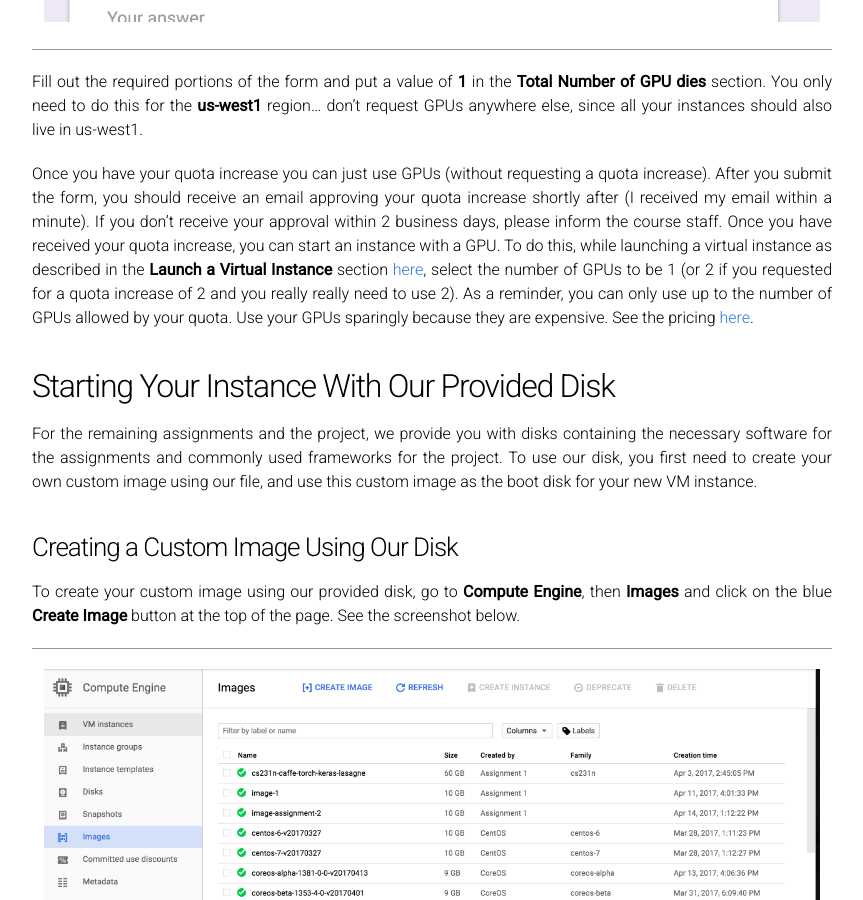
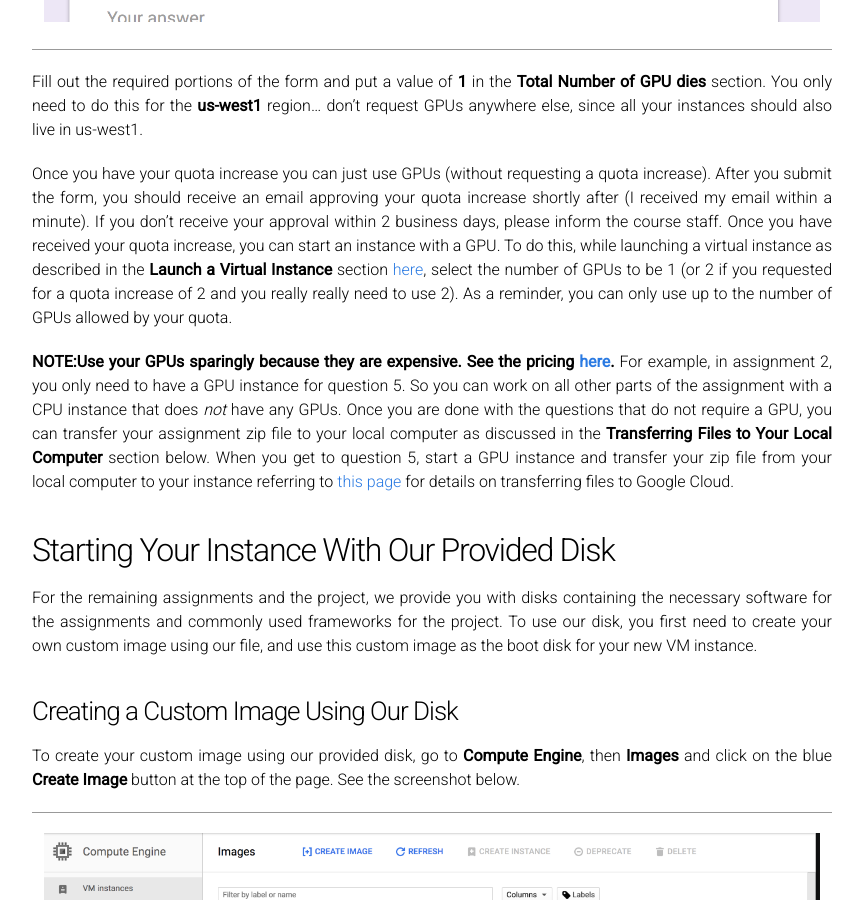
Before and after one commit to cs231n/cs231n.github.io, a Jekyll site: the page built from assignment2_google_cloud.md, in a window 1280 px wide and 900 px high, scrolled down 2067 px. Shown: the whole window, without its empty margins (208-1071 px from the left). Built offline with Jekyll 4.4.1, drawn with Linux system fonts in a browser that asks for light colours; some of the changed text lies outside the part shown.

Commit message:
only use GPU on the final notebook

```diff
--- a/assignment2_google_cloud.md
+++ b/assignment2_google_cloud.md
@@ -23,7 +23,9 @@
 
 Fill out the required portions of the form and put a value of **1** in the **Total Number of GPU dies** section. You only need to do this for the **us-west1** region... don't request GPUs anywhere else, since all your instances should also live in us-west1.
 
-Once you have your quota increase you can just use GPUs (without requesting a quota increase). After you submit the form, you should receive an email approving your quota increase shortly after (I received my email within a minute). If you don't receive your approval within 2 business days, please inform the course staff. Once you have received your quota increase, you can start an instance with a GPU. To do this, while launching a virtual instance as described in the **Launch a Virtual Instance** section [here](http://cs231n.github.io/gce-tutorial/ "title"), select the number of GPUs to be 1 (or 2 if you requested for a quota increase of 2 and you really really need to use 2). As a reminder, you can only use up to the number of GPUs allowed by your quota. Use your GPUs sparingly because they are expensive. See the pricing [here](https://cloud.google.com/compute/pricing#gpus "title").
+Once you have your quota increase you can just use GPUs (without requesting a quota increase). After you submit the form, you should receive an email approving your quota increase shortly after (I received my email within a minute). If you don't receive your approval within 2 business days, please inform the course staff. Once you have received your quota increase, you can start an instance with a GPU. To do this, while launching a virtual instance as described in the **Launch a Virtual Instance** section [here](http://cs231n.github.io/gce-tutorial/ "title"), select the number of GPUs to be 1 (or 2 if you requested for a quota increase of 2 and you really really need to use 2). As a reminder, you can only use up to the number of GPUs allowed by your quota.
+
+**NOTE:Use your GPUs sparingly because they are expensive. See the pricing [here](https://cloud.google.com/compute/pricing#gpus "title").** For example, in assignment 2, you only need to have a GPU instance for question 5. So you can work on all other parts of the assignment with a CPU instance that does *not* have any GPUs. Once you are done with the questions that do not require a GPU, you can transfer your assignment zip file to your local computer as discussed in the **Transferring Files to Your Local Computer** section below. When you get to question 5, start a GPU instance and transfer your zip file from your local computer to your instance referring to [this page]("https://cloud.google.com/compute/docs/instances/transfer-files") for details on transferring files to Google Cloud.
 
 ## Starting Your Instance With Our Provided Disk ##
 For the remaining assignments and the project, we provide you with disks containing the necessary software for the assignments and commonly used frameworks for the project. To use our disk, you first need to create your own custom image using our file, and use this custom image as the boot disk for your new VM instance.
@@ -98,4 +100,4 @@
 
 # BIG REMINDER: Make sure you stop your instances! #
 
-Don't forget to stop your instance when you are done (by clicking on the stop button at the top of the page showing your instances). You can restart your instance and the downloaded software will still be available.
+Don't forget to stop your instance when you are done (**by clicking on the stop button at the top of the page showing your instances**). You can restart your instance and the downloaded software will still be available. We have already had some students who left their instances running for many days and have ran out of credits. You will be charged per hour when your instance is running. This includes code development time. We encourage you to read up on Google Cloud, regularly keep track of your credits and not solely rely on our tutorials.
```
